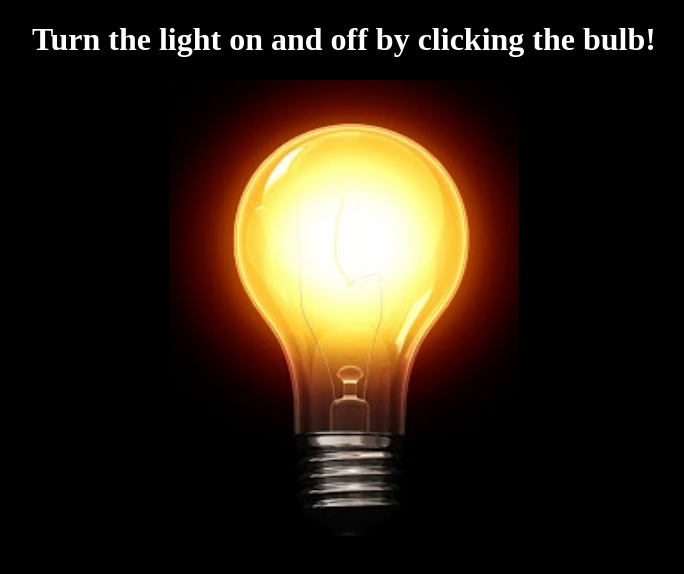
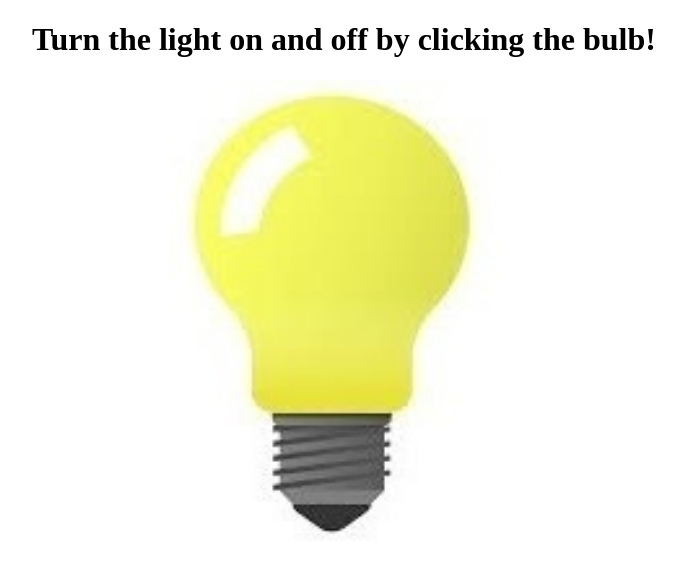
Before and after one commit to scampcoder/light-switch, a plain HTML site: page index.html in a window 1280 px wide. Both pictures are taken after a click on the picture 640 px from the left and 314 px from the top of the page. Shown: the whole page, without its empty margins (296-980 px from the left). Drawn offline with Linux system fonts and the light colour scheme.

Commit message:
Fix page

```diff
--- a/index.html
+++ b/index.html
@@ -9,9 +9,19 @@
   <body>
 
     <h1>Turn the light on and off by clicking the bulb!</h1>
-    <img id="lightbulb" src="img/lightoff.jpg" alt="lightbulb">
+    <img id="lightbulb" src="lightoff.jpg" onclick="bulbSwitch()" alt="lightbulb">
 
-    <script type="text/javascript" src="script.js"></script>
+    <script type="text/javascript">
+      function bulbSwitch() {
+        var bulb = document.getElementById('lightbulb');
+        if (bulb.src.match("lighton")) {
+          bulb.src = "lightoff.jpg";
+        } else {
+          bulb.src = "lighton.jpg";
+        }
+      }
+    </script>
+    <!--<script type="text/javascript" src="script.js"></script>-->
 
   </body>
 </html>
--- a/script.js
+++ b/script.js
@@ -1,7 +1,6 @@
-let lightbulb = document.getElementById('lightbulb');
-
 function bulbSwitch() {
-  if (lightbulb.src.match("img/lighton.jpg")) {
+  const lightbulb = document.getElementById('lightbulb');
+  if(lightbulb.src = "img/lighton.jpg") {
     lightbulb.src = "img/lightoff.jpg";
   } else {
     lightbulb.src = "img/lighton.jpg";
--- a/style.css
+++ b/style.css
@@ -1,10 +1,5 @@
-body {
-  background-color: black;
-}
-
 h1 {
   text-align: center;
-  color: white;
 }
 
 img {
```
Also changed, not shown: img/lightoff .jpg (deleted), img/lighton.jpg (deleted), lightoff.jpg (added), lighton.jpg (added).
